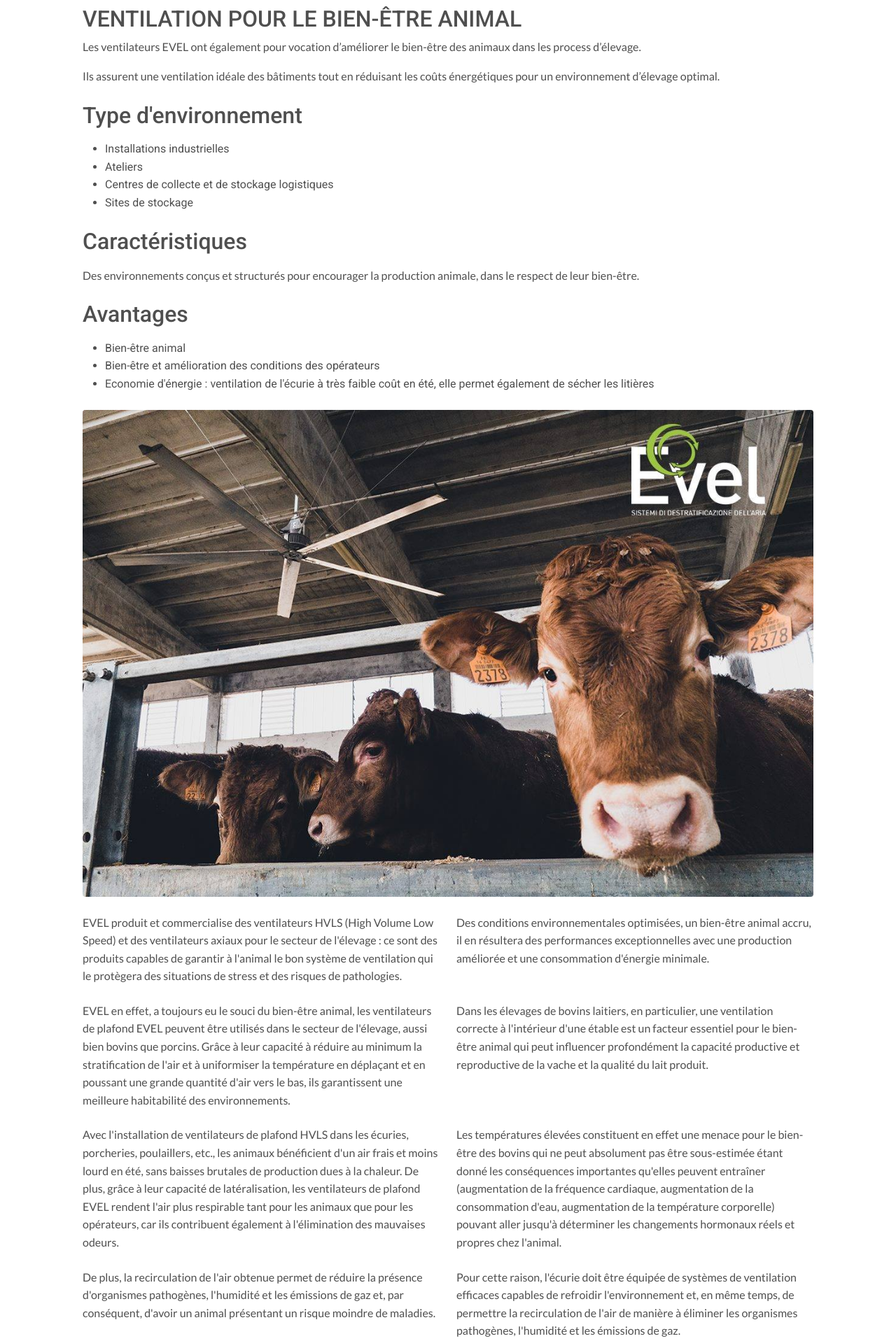
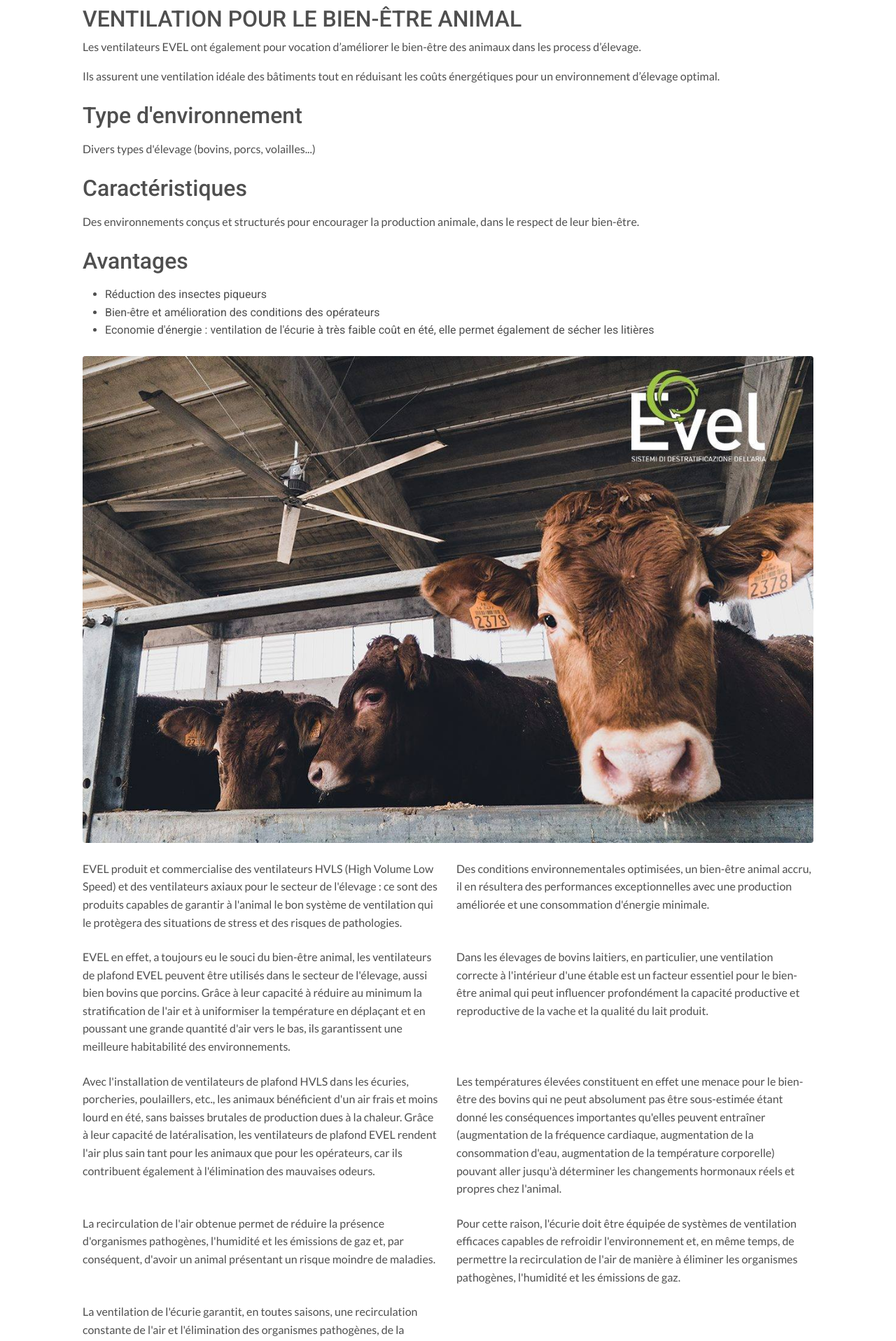
Before and after one commit to etheve-anthony/brassair, a Symfony app: template templates/application/show_animal.html.twig in a window 1280 px wide. Shown: the part 200-2117 px from the top of the page at 70% size. Run offline with Twig, Linux system fonts and the light colour scheme; the template is opened without the code that fills it, so the values that code supplies are empty; some libraries are stand-ins or nearby versions.

Commit message:
modif textes

```diff
--- a/templates/application/show_animal.html.twig
+++ b/templates/application/show_animal.html.twig
@@ -36,17 +36,12 @@
     <p>Les ventilateurs EVEL ont également pour vocation d’améliorer le bien-être des animaux dans les process d’élevage.</p>
     <p>Ils assurent une ventilation idéale des bâtiments tout en réduisant les coûts énergétiques pour un environnement d’élevage optimal.</p>
     <h2 class="mt-4 mb-3">Type d'environnement</h2>
-    <ul>
-      <li>Installations industrielles</li>
-      <li>Ateliers</li>
-      <li>Centres de collecte et de stockage logistiques</li>
-      <li>Sites de stockage</li>
-    </ul>
+    <p>Divers types d'élevage (bovins, porcs, volailles...)</p>
     <h2 class="mt-4 mb-3">Caractéristiques</h2>
     <p>Des environnements conçus et structurés pour encourager la production animale, dans le respect de leur bien-être.</p>
     <h2 class="mt-4 mb-3">Avantages</h2>
     <ul>
-      <li>Bien-être animal</li>
+      <li>Réduction des insectes piqueurs</li>
       <li>Bien-être et amélioration des conditions des opérateurs</li>
       <li>Economie d'énergie : ventilation de l'écurie à très faible coût en été, elle permet également de sécher les litières</li>
     </ul>
@@ -76,7 +71,7 @@
     <div class="row mt-2">
       {# paragraphe 3 #}
       <div class="col-lg-6">
-        <p>Avec l'installation de ventilateurs de plafond HVLS dans les écuries, porcheries, poulaillers, etc., les animaux bénéficient d'un air frais et moins lourd en été, sans baisses brutales de production dues à la chaleur. De plus, grâce à leur capacité de latéralisation, les ventilateurs de plafond EVEL rendent l'air plus respirable tant pour les animaux que pour les opérateurs, car ils contribuent également à l'élimination des mauvaises odeurs.</p>
+        <p>Avec l'installation de ventilateurs de plafond HVLS dans les écuries, porcheries, poulaillers, etc., les animaux bénéficient d'un air frais et moins lourd en été, sans baisses brutales de production dues à la chaleur. Grâce à leur capacité de latéralisation, les ventilateurs de plafond EVEL rendent l'air plus sain tant pour les animaux que pour les opérateurs, car ils contribuent également à l'élimination des mauvaises odeurs.</p>
       </div>
       {# paragraphe 8 #}
       <div class="col-lg-6">
@@ -86,7 +81,7 @@
     <div class="row mt-2">
       {# paragraphe 4 #}
       <div class="col-lg-6">
-        <p>De plus, la recirculation de l'air obtenue permet de réduire la présence d'organismes pathogènes, l'humidité et les émissions de gaz et, par conséquent, d'avoir un animal présentant un risque moindre de maladies.</p>
+        <p>La recirculation de l'air obtenue permet de réduire la présence d'organismes pathogènes, l'humidité et les émissions de gaz et, par conséquent, d'avoir un animal présentant un risque moindre de maladies.</p>
       </div>
       {# paragraphe 9 #}
       <div class="col-lg-6">
@@ -95,12 +90,12 @@
     </div>
     <div class="row mt-2">
       {# paragraphe 5 #}
-      <div class="col-lg-6">
+      {# <div class="col-lg-6">
         <p>Miser sur un ventilateur d'air EVEL dans le cadre du bien-être animal, c'est faire un choix gagnant qui permet de maintenir à l'intérieur de l'écurie un microclimat adéquat, essentiel à leur bien-être. Grandissant dans un environnement plus sain et plus confortable, il vivra mieux, produira des quantités plus importantes et qualitativement supérieures.</p>
-      </div>
+      </div> #}
       {# paragraphe 10 #}
       <div class="col-lg-6">
-        <p>La ventilation de l'écurie garantit, en toutes saisons, une recirculation constante de l'air et l'élimination des organismes pathogènes, de la poussière, de l'humidité et de la chaleur : si le système de ventilation n'est pas adéquat, il existe un risque de maladies respiratoires et de mammites, avec pour conséquence des souffrances animales et les pertes de production.</p>
+        <p>La ventilation de l'écurie garantit, en toutes saisons, une recirculation constante de l'air et l'élimination des organismes pathogènes, de la poussière, de l'humidité et de la chaleur : si le système de ventilation n'est pas adéquat, il existe un risque de maladies respiratoires et de mammites, avec pour conséquence des souffrances animales et des pertes de production.</p>
       </div>
     </div>
     {# <div class="mt-4">
--- a/templates/application/show_commercial.html.twig
+++ b/templates/application/show_commercial.html.twig
@@ -57,7 +57,7 @@
       <li>Bien-être et productivité des travailleurs</li>
       <li>Bien-être des visiteurs</li>
       <li>Bien-être des visiteurs</li>
-      <li>Économie d'énergie : Nos ventilateurs offrent une ventilation à très faible coût en été. Utilisés en complément des systèmes de climatisation existants, ils homogénéisent l'ambiance en destratifiant les couches d'air, ce qui permet de réduire le temps de fonctionnement des climatiseurs et de réaliser ainsi des économies d'énergie substantielles.</li>
+      <li>Économie d'énergie : Les ventilateurs EVEL ont la capacité d'homogénéiser leur environnement. Installés en complément des systèmes de climatisation existants, ils réduisent efficacement leur temps de fonctionnement, permettant ainsi de réaliser des économies significatives.</li>
     </ul>
     <div class="mt-4">
       <img src="{{ asset('images/produits/COMMERCIAL_PHOTO_1.jpg') }}" alt="" class="img-fluid rounded" />
@@ -65,7 +65,7 @@
     <div class="row mt-4">
       {# paragraphe 1 #}
       <div class="col-lg-6">
-        <p>EVEL étudie et crée les meilleurs systèmes de ventilation pour les grands environnements, destinés non seulement au monde industriel mais adaptés à tout environnement présentant certaines caractéristiques structurelles (principalement une hauteur d'au moins 4 mètres).</p>
+        <p>EVEL étudie et crée les meilleurs systèmes de ventilation pour les grands environnements, destinés non seulement au monde industriel mais adaptés à tout espace présentant certaines caractéristiques structurelles (principalement une hauteur d'au moins 4 mètres).</p>
       </div>
       {# paragraphe 4 #}
       <div class="col-lg-6">En parallèle, ces mêmes environnements ventilés par les HVLS d’EVEL, où de nombreuses personnes cohabitent sur de longues périodes, bénéficient d'une recirculation d'air adaptée qui assure par un ressenti de 6/7°C une qualité de l'air optimale, les ouvertures de porte n’étant pas ici un facteur aggravant.</div>
```
Also changed, not shown: templates/application/show_industrie.html.twig (+6 -6 lines).
